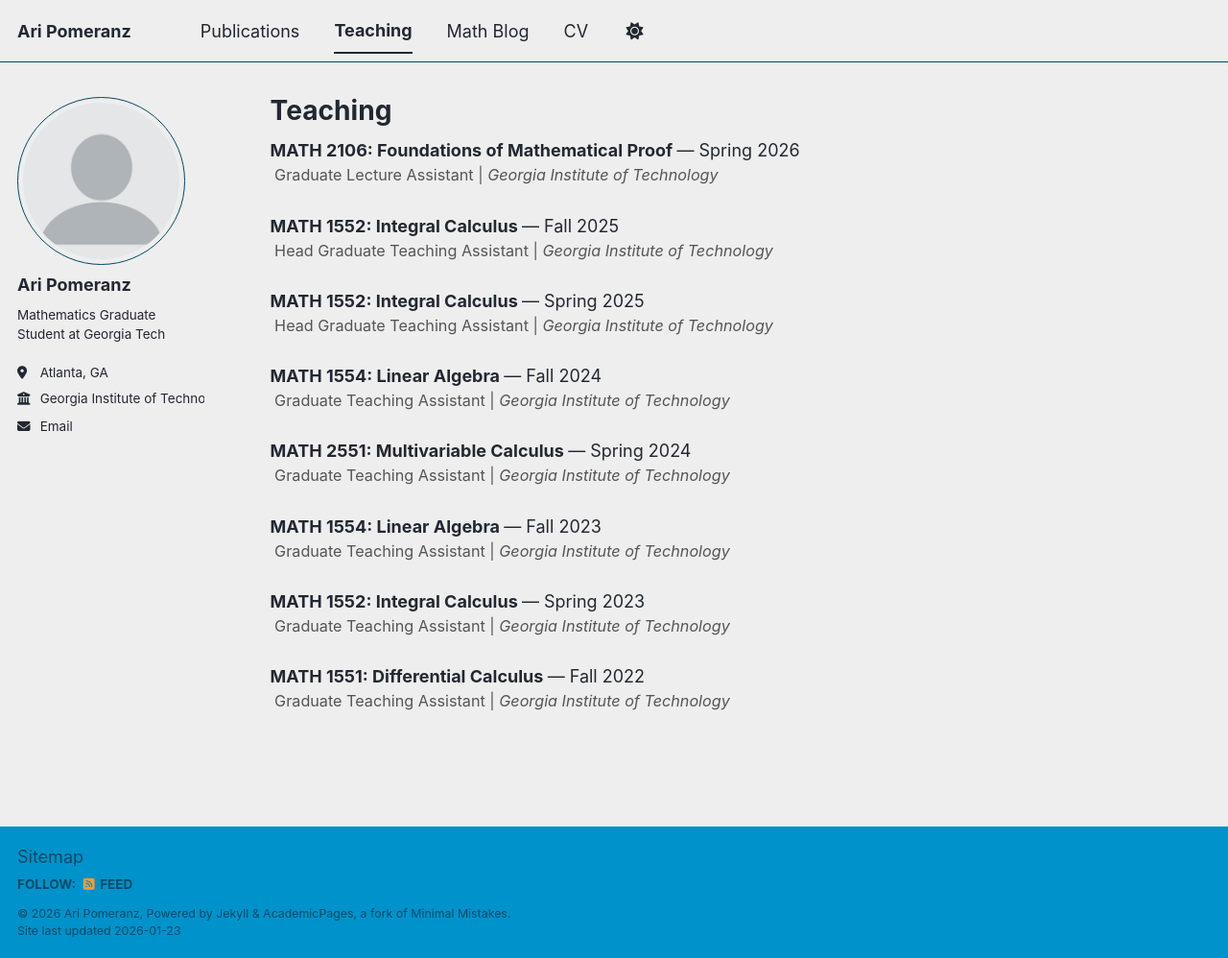
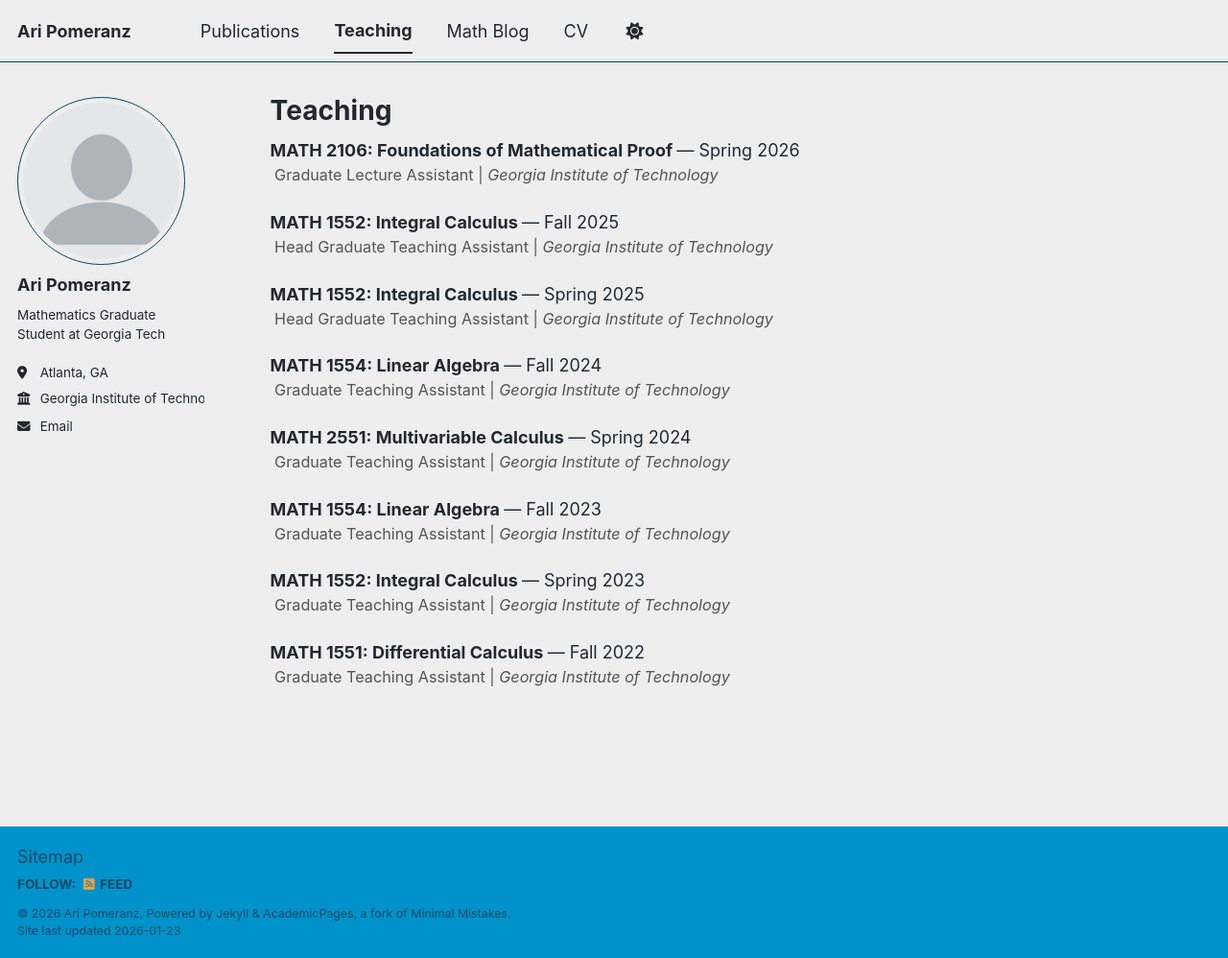
Before and after one commit to aripomeranz/aripomeranz, a Jekyll site: the page built from _pages/teaching.html, in a window 1280 px wide and 998 px high. Shown: the whole window at 96% size. Built offline with Jekyll 4.4.1, drawn with Linux system fonts in a browser that asks for light colours; a script bundle is joined from its source files by our own code; library files that are not in the unit come from our copies.

Commit message:
Update archive-single.html

```diff
--- a/_includes/archive-single.html
+++ b/_includes/archive-single.html
@@ -16,7 +16,7 @@
   <article class="archive__item" itemscope itemtype="http://schema.org/CreativeWork">
 
     {% if post.collection == 'teaching' %}
-      <div style="margin-bottom: 1.5em;">
+      <div style="margin-bottom: 1.3em;">
         <p style="margin-top: 0; margin-bottom: 0;">
           <strong>{{ title }}</strong> — {{ post.excerpt }}
         </p>
```
